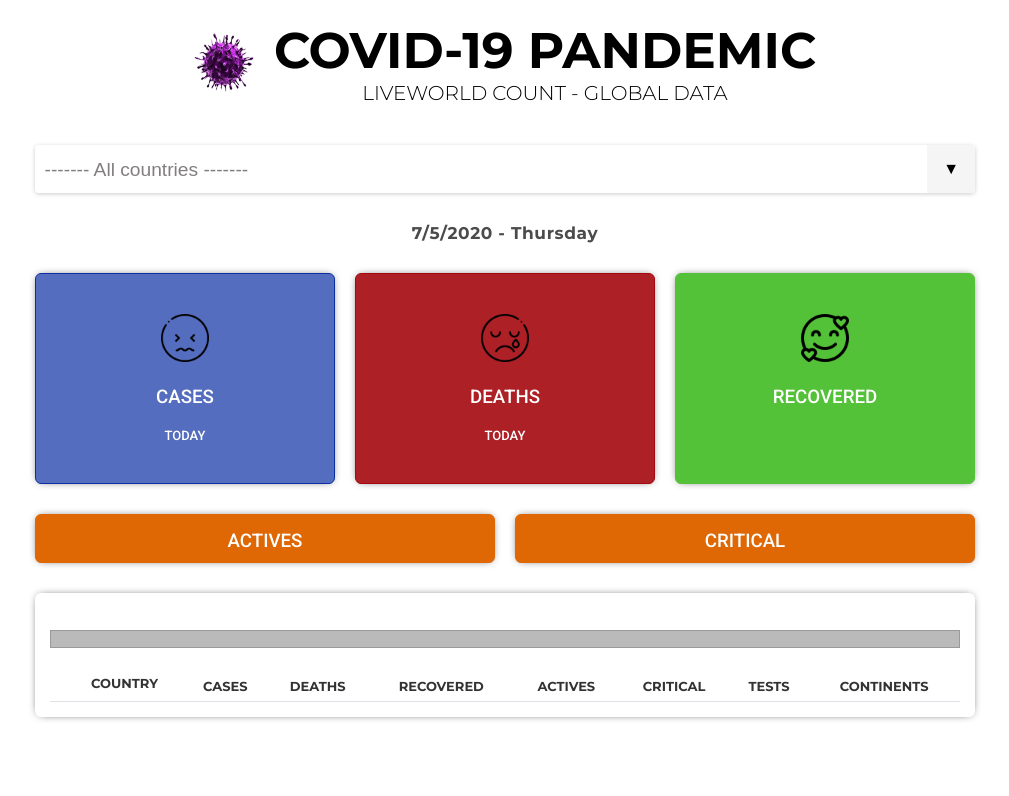
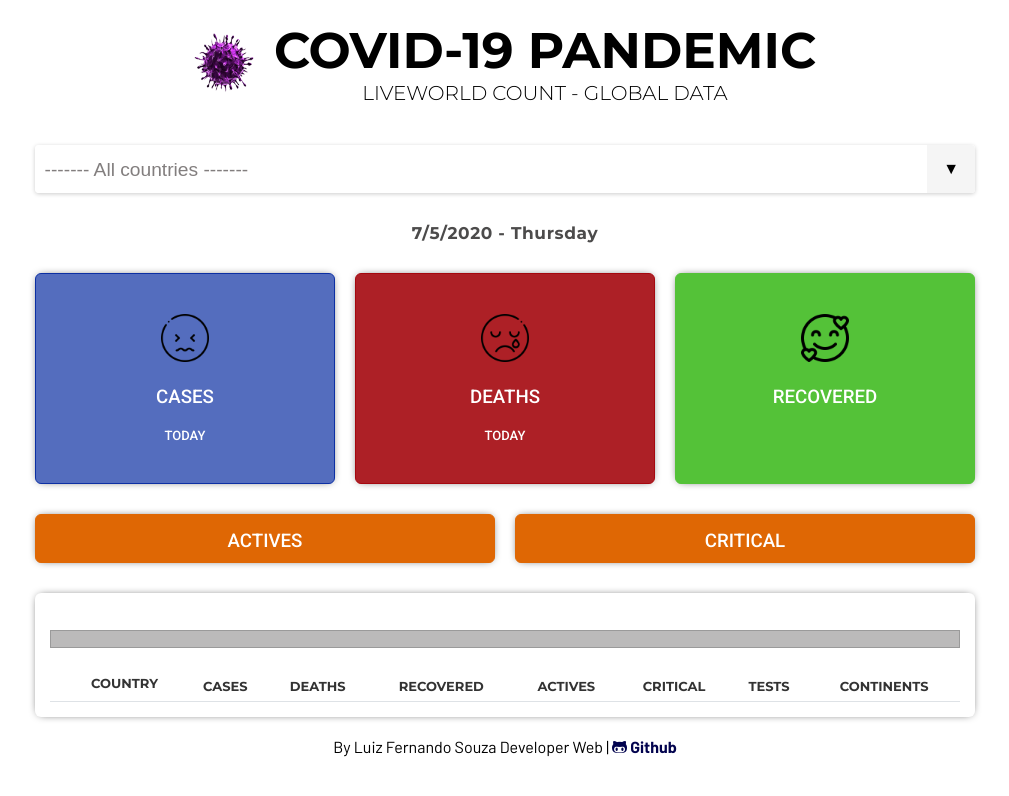
Before and after one commit to fennawake/covid-app-js, a plain HTML site: page index.html in a window 1280 px wide. Shown: the whole page, without its empty margins (135-1144 px from the left). Drawn offline with nearby package versions, Linux system fonts and the light colour scheme; no server answers.

Commit message:
Add footer and fontawesome

```diff
--- a/css/app.css
+++ b/css/app.css
@@ -1,3 +1,4 @@
+@import url('https://fonts.googleapis.com/css?family=Barlow:400,700,800&display=swap');
 html,
 body {
     margin: 0;
@@ -5,6 +6,8 @@
     font-family: 'Roboto', sans-serif;
     font-weight: normal;
 }
+
+
 /*
     *  HEADER
     */
@@ -45,6 +48,20 @@
     margin: 0;
     padding: 0;
 }
+
+footer {
+    font-family: 'Barlow', sans-serif;
+    margin-bottom: 20px;
+    text-align: center;
+}
+
+footer a {
+    text-decoration: none;
+    color: rgb(2, 3, 78);
+    font-weight: bold;
+}
+
+
 /*
     *  BODY PAGE
     */
@@ -169,6 +186,8 @@
     letter-spacing: 0.6px;
     color: #4c4b4b;
 }
+
+
 /*
     *  FILTER | SELECT COUNTRY
     */
@@ -224,6 +243,8 @@
     -o-transition: .25s all ease;
     transition: .25s all ease
 }
+
+
 /*
     *  TABLE RESULTS
     */
--- a/index.html
+++ b/index.html
@@ -7,7 +7,7 @@
     <title>CHECK COVID SITUATION AROUND OF THE WORLD</title>
     <link href="https://fonts.googleapis.com/css2?family=Montserrat:wght@300;700;900&display=swap" rel="stylesheet">
     <link href="https://fonts.googleapis.com/css2?family=Roboto:wght@100;300;500;700;900&display=swap" rel="stylesheet">
-    <link rel="stylesheet" href="https://maxcdn.bootstrapcdn.com/font-awesome/4.4.0/css/font-awesome.min.css">
+    <link rel="stylesheet" href="https://use.fontawesome.com/releases/v5.12.0/css/all.css" integrity="sha384-REHJTs1r2ErKBuJB0fCK99gCYsVjwxHrSU0N7I1zl9vZbggVJXRMsv/sLlOAGb4M" crossorigin="anonymous" />
     <link href="css/app.css" rel="stylesheet" media="all">
 
 </head>
@@ -91,6 +91,11 @@
             </div>
         </section>
     </div>
+    <footer>
+        By Luiz Fernando Souza Developer Web |
+        <a href="https://github.com/fennawake" target="_blank"><i class="fab fa-github-alt"></i> Github</a>
+    </footer>
+
     <script src="https://ajax.googleapis.com/ajax/libs/jquery/2.1.3/jquery.min.js"></script>
     <script src="https://mottie.github.io/tablesorter/js/jquery.tablesorter.js"></script>
     <script src="js/app.js"></script>
--- a/js/app.js
+++ b/js/app.js
@@ -3,6 +3,7 @@
  *   [x] populate select box
  *   [x] create function to reload number's boxes after select country in the select box
  *   [x] insert atual date
+ *   [x] insert footer
  *   [ ] click on country and load a new table with new datas about determinate country
  *   [ ] insert arrow inside th
  *   [ ] fixed th after determined height
```
Lines whose indentation alone changed are shown as unchanged.
